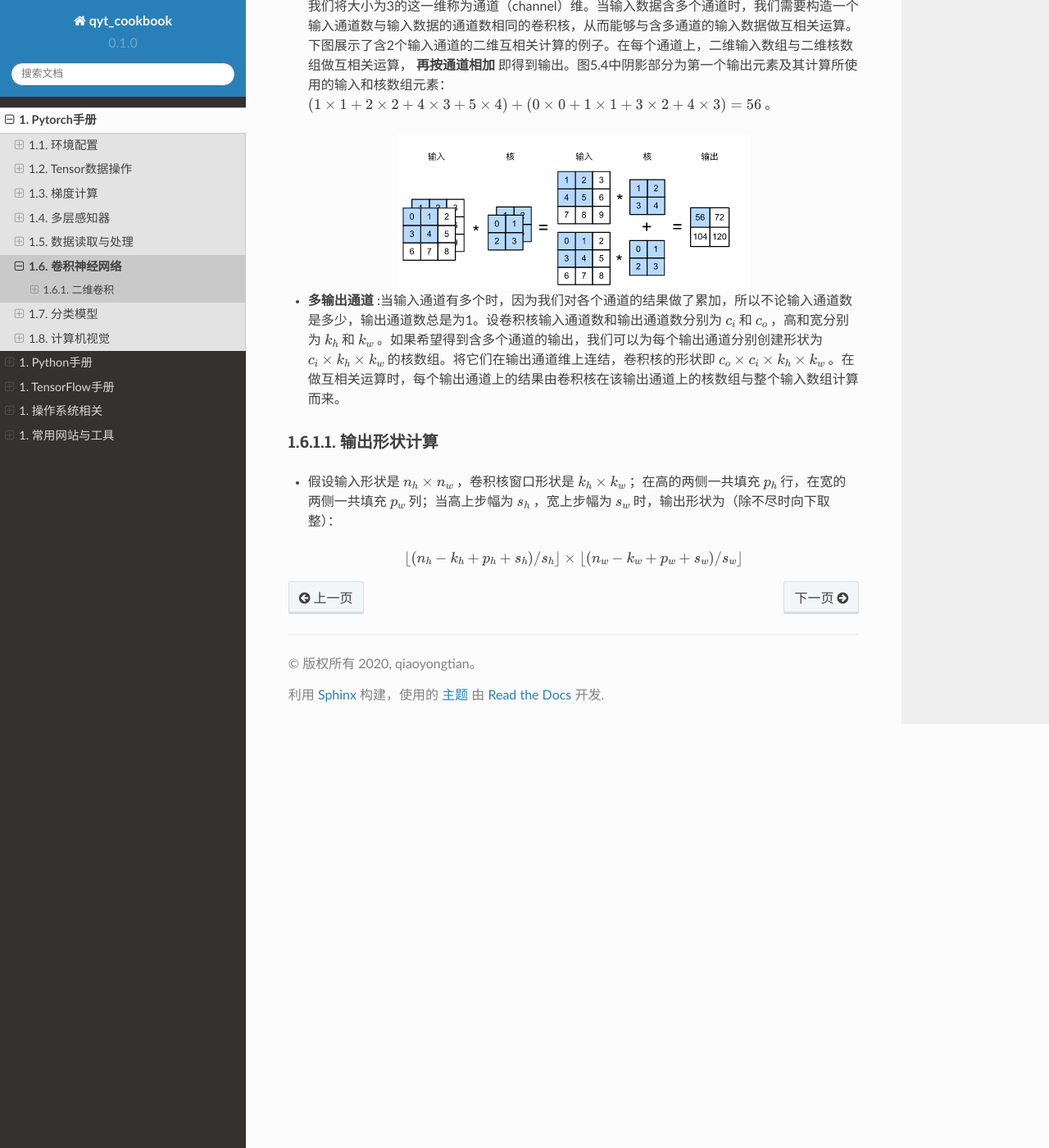
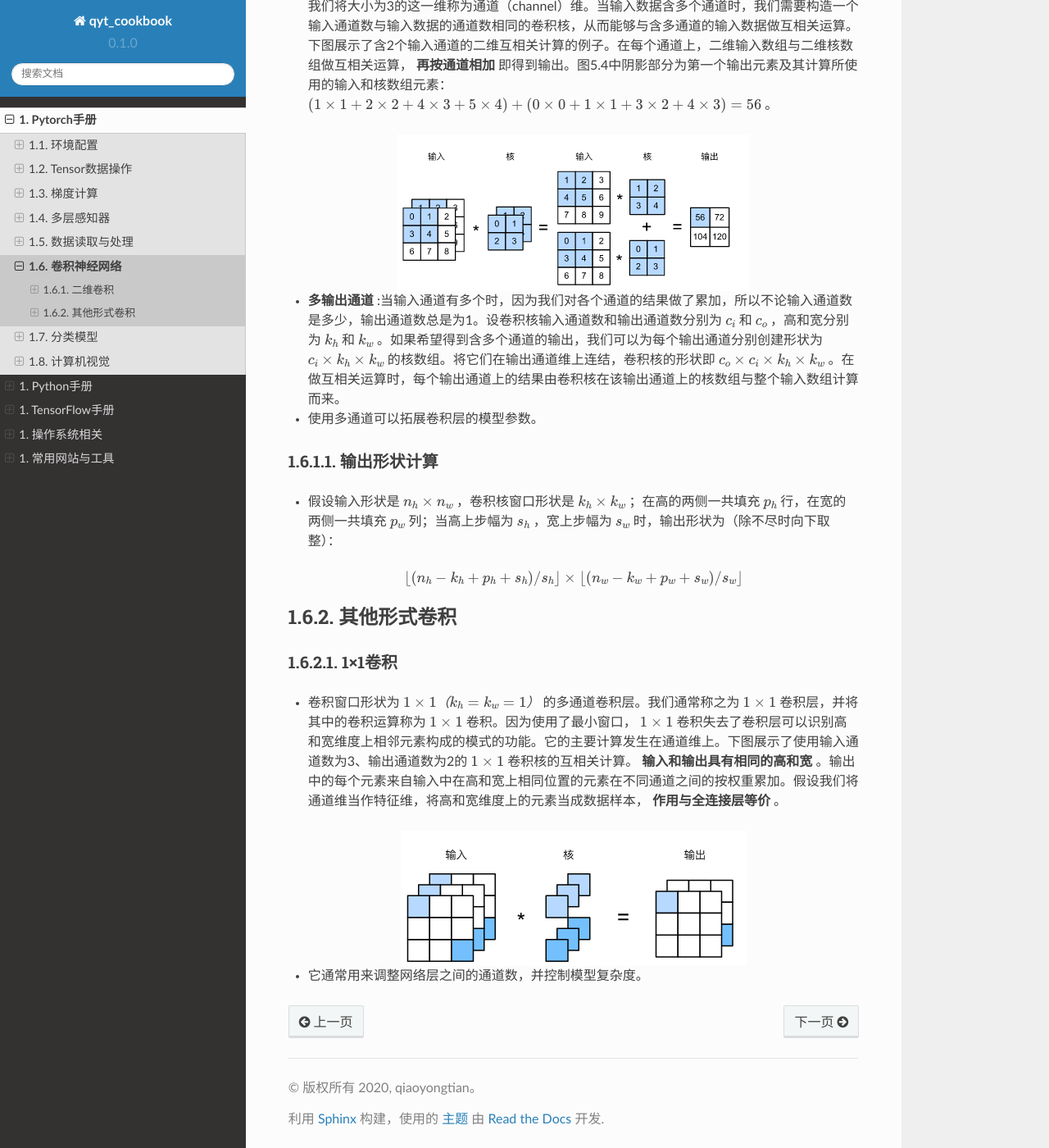
Before and after one commit to q759729997/qyt_cookbook, a Sphinx documentation site: the page built from qyt_cookbook/source/pytorch/cnn.rst, in a window 1280 px wide and 1400 px high, scrolled down 1179 px. Shown: the whole window at 82% size. Built offline with Sphinx 7.4.7 and the Read the Docs theme 2.0.0, drawn with Linux system fonts in a browser that asks for light colours.

Commit message:
1×1卷积

```diff
--- a/qyt_cookbook/source/pytorch/cnn.rst
+++ b/qyt_cookbook/source/pytorch/cnn.rst
@@ -35,6 +35,8 @@
 
 - **多输出通道** :当输入通道有多个时，因为我们对各个通道的结果做了累加，所以不论输入通道数是多少，输出通道数总是为1。设卷积核输入通道数和输出通道数分别为 :math:`c_i` 和 :math:`c_o` ，高和宽分别为 :math:`k_h` 和 :math:`k_w` 。如果希望得到含多个通道的输出，我们可以为每个输出通道分别创建形状为 :math:`c_i\times k_h\times k_w` 的核数组。将它们在输出通道维上连结，卷积核的形状即 :math:`c_o\times c_i\times k_h\times k_w` 。在做互相关运算时，每个输出通道上的结果由卷积核在该输出通道上的核数组与整个输入数组计算而来。
 
+- 使用多通道可以拓展卷积层的模型参数。
+
 输出形状计算
 ***************************
 
@@ -43,3 +45,17 @@
 .. math::
 
 	\lfloor(n_h-k_h+p_h+s_h)/s_h\rfloor \times \lfloor(n_w-k_w+p_w+s_w)/s_w\rfloor
+
+其他形式卷积
+######################
+
+1×1卷积
+***************************
+
+- 卷积窗口形状为 :math:`1\times 1（k_h=k_w=1）` 的多通道卷积层。我们通常称之为 :math:`1\times 1` 卷积层，并将其中的卷积运算称为 :math:`1\times 1` 卷积。因为使用了最小窗口， :math:`1\times 1` 卷积失去了卷积层可以识别高和宽维度上相邻元素构成的模式的功能。它的主要计算发生在通道维上。下图展示了使用输入通道数为3、输出通道数为2的 :math:`1\times 1` 卷积核的互相关计算。 **输入和输出具有相同的高和宽** 。输出中的每个元素来自输入中在高和宽上相同位置的元素在不同通道之间的按权重累加。假设我们将通道维当作特征维，将高和宽维度上的元素当成数据样本， **作用与全连接层等价** 。
+
+.. image:: ./cnn.assets/1time1_20200321215629.png
+    :alt:
+    :align: center
+
+- 它通常用来调整网络层之间的通道数，并控制模型复杂度。
```
Also changed, not shown: qyt_cookbook/source/pytorch/cnn.assets/1time1_20200321215629.png (added).
